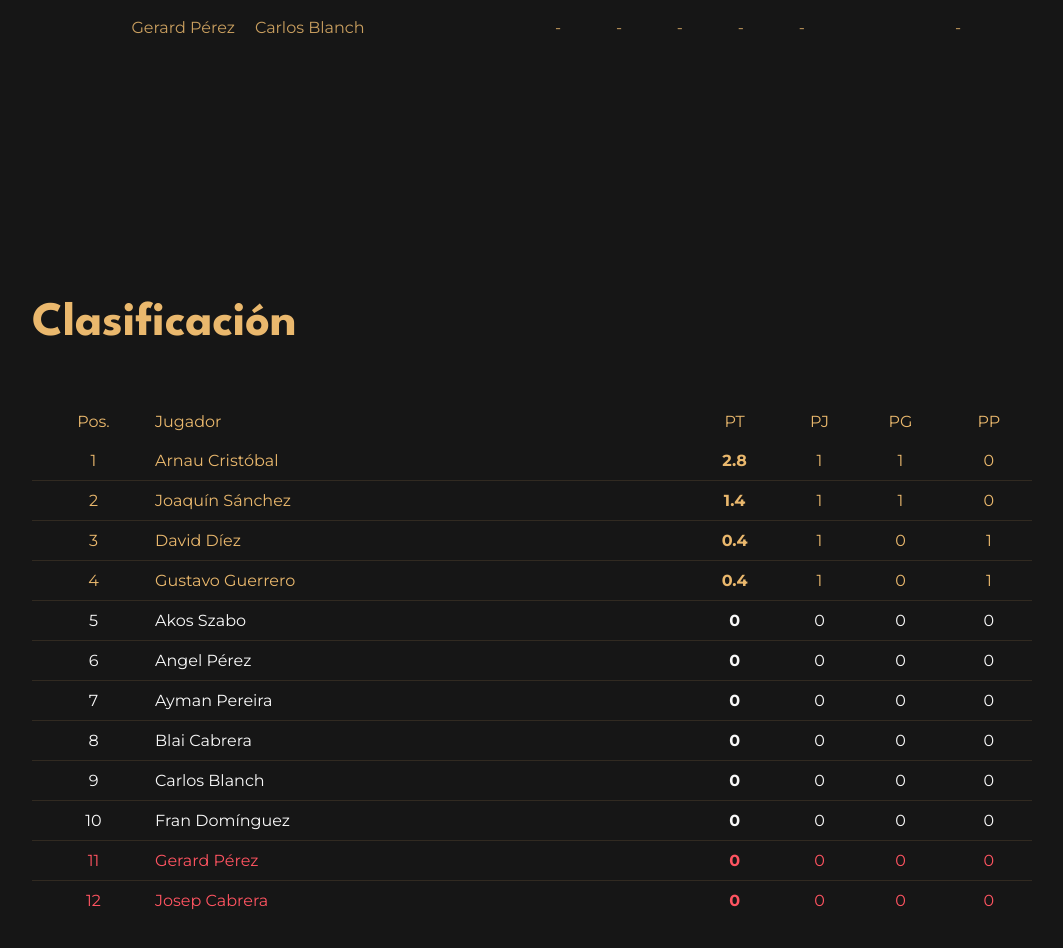
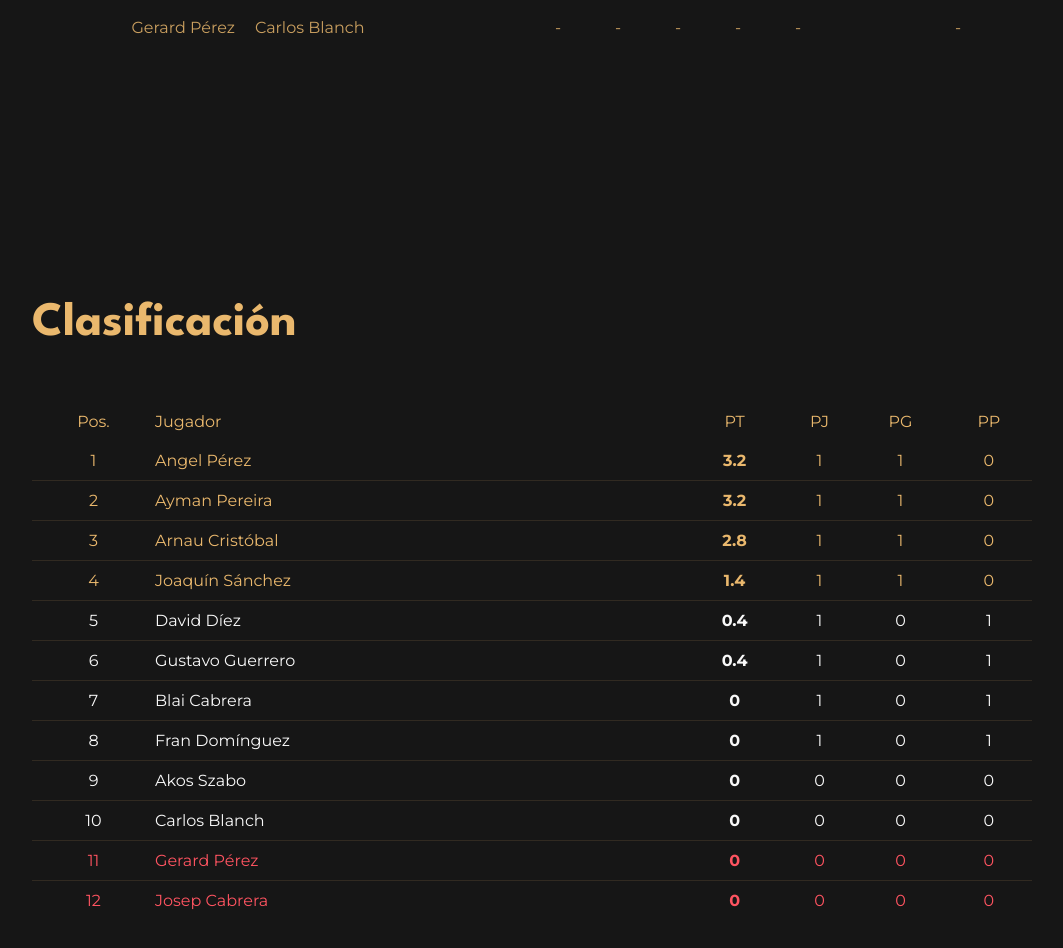
Before and after one commit to gperezdev/superliga, a React (Vite) app: page / in a window 1280 px wide. Shown: the part 1392-2340 px from the top of the page, without its empty margins (108-1171 px from the left). Built offline with nearby package versions, Linux system fonts and the light colour scheme.

Commit message:
update: game 2 journey 1

```diff
--- a/src/data/ranking.json
+++ b/src/data/ranking.json
@@ -1,14 +1,14 @@
 [
     { "name": "Gerard Pérez", "gamesPlayed": 0, "wins": 0, "loses": 0, "points": 0 },
     { "name": "David Díez", "gamesPlayed": 1, "wins": 0, "loses": 1, "points": 0.4 },
-    { "name": "Angel Pérez", "gamesPlayed": 0, "wins": 0, "loses": 0, "points": 0 },
+    { "name": "Angel Pérez", "gamesPlayed": 1, "wins": 1, "loses": 0, "points": 3.2 },
     { "name": "Arnau Cristóbal", "gamesPlayed": 1, "wins": 1, "loses": 0, "points": 2.8 },
     { "name": "Josep Cabrera", "gamesPlayed": 0, "wins": 0, "loses": 0, "points": 0 },
-    { "name": "Blai Cabrera", "gamesPlayed": 0, "wins": 0, "loses": 0, "points": 0 },
+    { "name": "Blai Cabrera", "gamesPlayed": 1, "wins": 0, "loses": 1, "points": 0 },
     { "name": "Akos Szabo", "gamesPlayed": 0, "wins": 0, "loses": 0, "points": 0 },
     { "name": "Gustavo Guerrero", "gamesPlayed": 1, "wins": 0, "loses": 1, "points": 0.4 },
-    { "name": "Fran Domínguez", "gamesPlayed": 0, "wins": 0, "loses": 0, "points": 0 },
+    { "name": "Fran Domínguez", "gamesPlayed": 1, "wins": 0, "loses": 1, "points": 0 },
     { "name": "Joaquín Sánchez", "gamesPlayed": 1, "wins": 1, "loses": 0, "points": 1.4 },
     { "name": "Carlos Blanch", "gamesPlayed": 0, "wins": 0, "loses": 0, "points": 0 },
-    { "name": "Ayman Pereira", "gamesPlayed": 0, "wins": 0, "loses": 0, "points": 0 }
+    { "name": "Ayman Pereira", "gamesPlayed": 1, "wins": 1, "loses": 0, "points": 3.2 }
 ]
--- a/src/data/results.json
+++ b/src/data/results.json
@@ -10,8 +10,8 @@
                 },
                 {
                     "pairs": [["Angel Pérez","Ayman Pereira"],["Fran Domínguez","Blai Cabrera"]],
-                    "results": [[null,null,null,null,null],[null,null,null,null,null]],
-                    "points": [[null],[null]]
+                    "results": [[6,6,6,6,6],[1,2,3,4,3]],
+                    "points": [[3.2],[0]]
                 },
                 {
                     "pairs": [["Josep Cabrera","Akos Szabo"],["Gerard Pérez","Carlos Blanch"]],
--- a/src/layouts/Ranking/Ranking.jsx
+++ b/src/layouts/Ranking/Ranking.jsx
@@ -27,8 +27,13 @@ const PlayerTable = ({ data }) => {
 
     //Ordenamos tabla primero por nombre y luego por puntuación
     const sortedData = [...data].sort((a, b) => {
+        if (b.points !== a.points) {
+            return b.points - a.points
+        }
 
-        if (b.points !== a.points) { return b.points - a.points }
+        if (b.gamesPlayed !== a.gamesPlayed) {
+            return b.gamesPlayed - a.gamesPlayed
+        }
 
         return a.name.localeCompare(b.name)
     })
--- a/src/layouts/Results/Results.module.css
+++ b/src/layouts/Results/Results.module.css
@@ -124,6 +124,11 @@
     justify-content: space-between;
 }
 
+.matches .game .pair .sets p{
+   width: 15px;
+}
+
+
 .dropdown {
     width: 200px;
     height: 400px;
```
